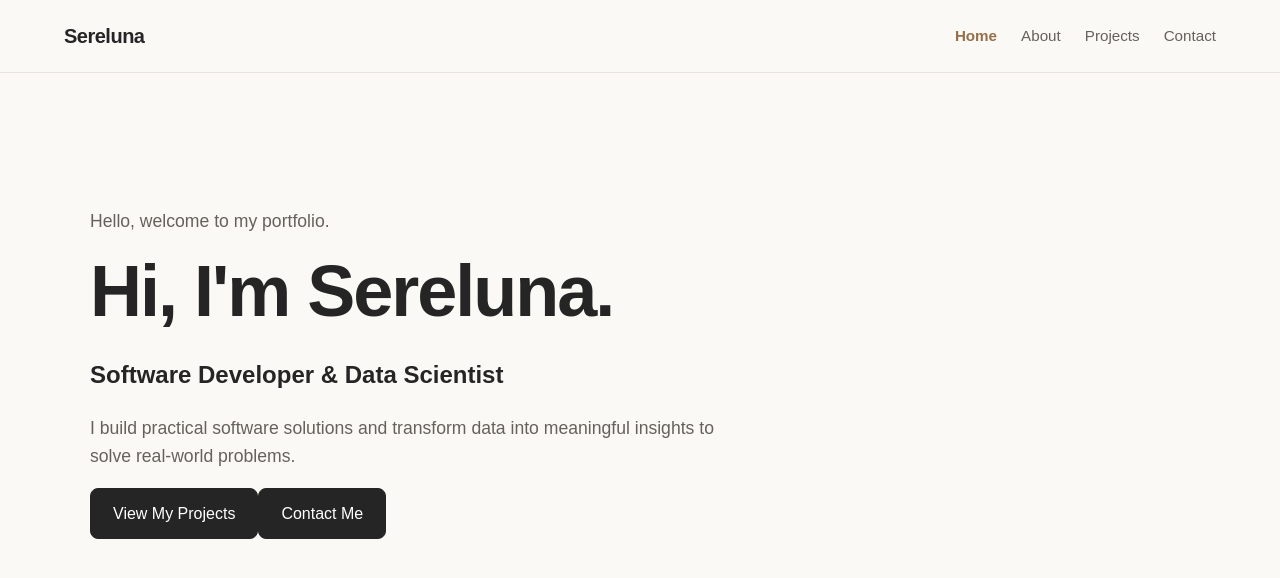
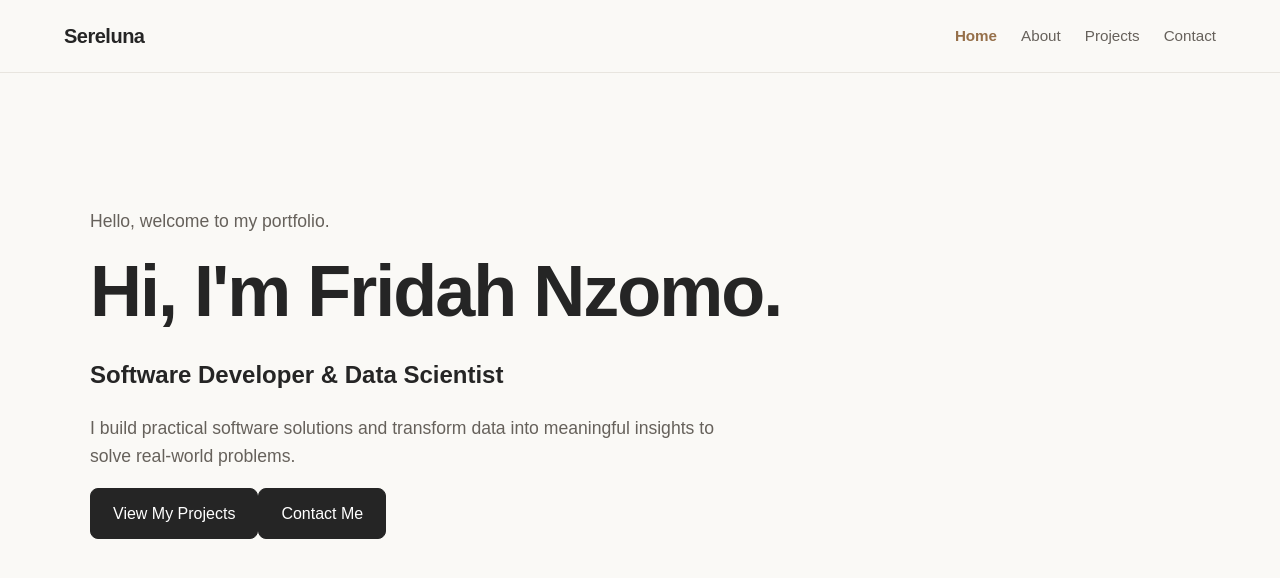
Before and after one commit to Snyder-F8/FRIDAH_NZOMO_PORTFOLIO, a React (Vite) app in the folder client/: page / in a window 1280 px wide. Shown: the top 578 px of the page. Built offline with nearby package versions, Linux system fonts and the light colour scheme.

Commit message:
Changed names in Home.jsx

```diff
--- a/client/src/pages/Home.jsx
+++ b/client/src/pages/Home.jsx
@@ -7,7 +7,7 @@ export default function Home() {
         </p>
 
         <h1>
-          Hi, I'm Sereluna.
+          Hi, I'm Fridah Nzomo.
         </h1>
 
         <h2>
```
